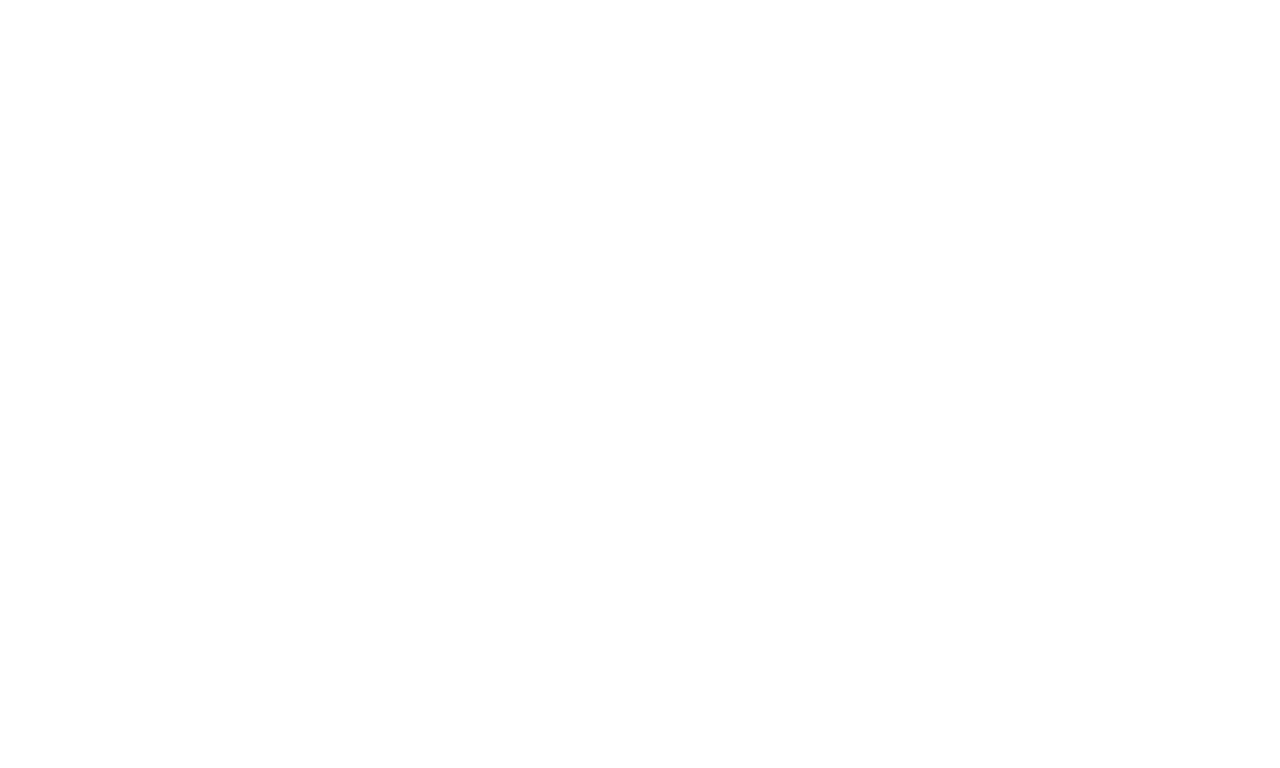
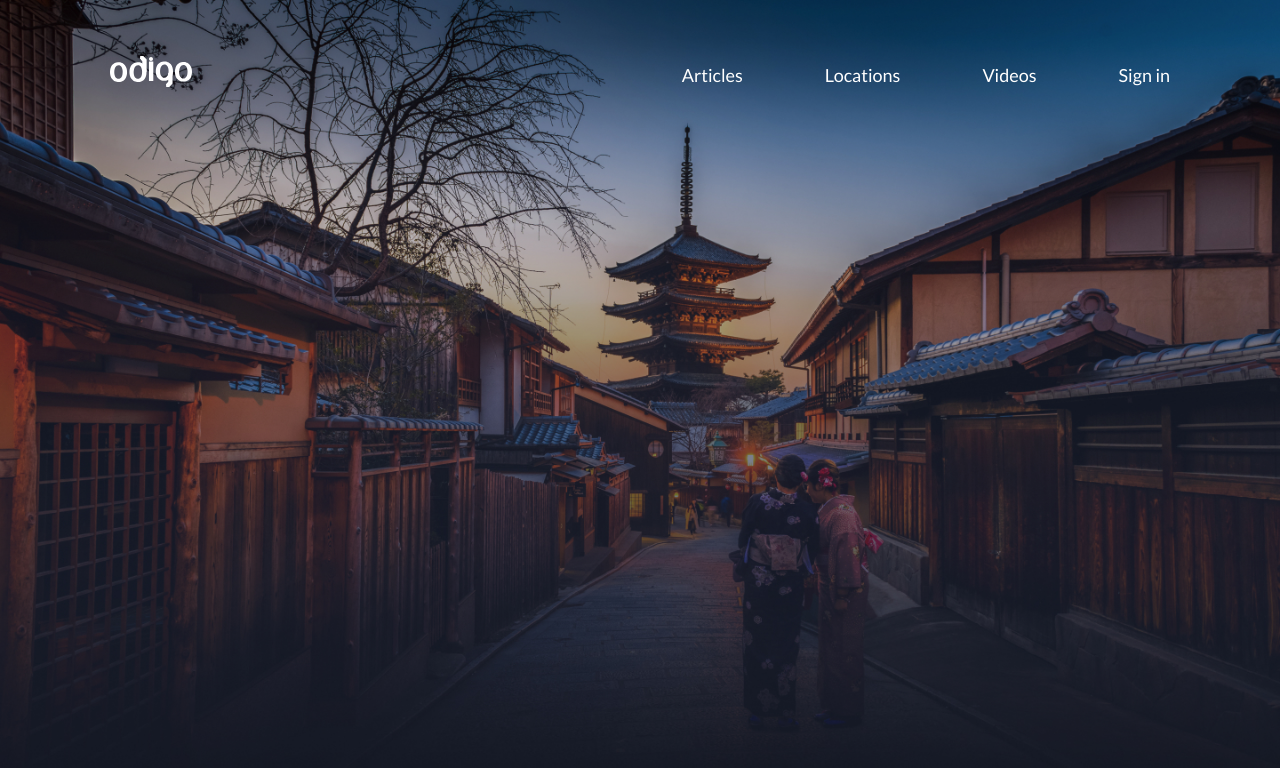
Before and after one commit to ShtefanI11/html-css, a plain HTML site: page travels-in-japan/index.html in a window 1280 px wide. Drawn offline with Linux system fonts and the light colour scheme.

Commit message:
Task:2-travelsInJapan

```diff
--- a/travels-in-japan/css/style.css
+++ b/travels-in-japan/css/style.css
@@ -398,3 +398,60 @@ html {
 *::before {
   box-sizing: inherit;
 }
+body{
+  font-family: 'Lato';
+  font-size: normal;
+  font-size: 16px;
+  line-height: 1.2;
+  font-weight: normal;
+  color: #102746;
+}
+.wrapper{
+  max-width: 1060px;
+  margin: 0 auto;
+}
+/* header styles start */
+.header{
+  position: fixed;
+  top: 0;
+  left: 0;
+  width: 100%;
+}
+.header__wrapper{
+  display: flex;
+  flex-wrap: wrap;
+  align-items: flex-end;
+  justify-content: space-between;
+  padding-top: 56px;
+}
+.header__list{
+  display: flex;
+  flex-wrap: wrap;
+}
+.header__item{
+  margin-right: 82px;
+}
+.header__item:last-child{
+  margin-right: 0;
+}
+.header__link{
+  font-size: 18px;
+  line-height: 24px;
+  font-weight: 400;
+  color: white;
+  text-decoration: none;
+}
+.header__link:hover,
+.header__link:focus,
+.header__link:active{
+  opacity: .75;
+}
+/* header styles end */
+
+/* intro styles start */
+.intro{
+  height: 100vh;
+  background: url('/img/background-Hero.jpg') no-repeat center;
+  background-size: cover;
+}
+/* intro styles end */
--- a/travels-in-japan/index.html
+++ b/travels-in-japan/index.html
@@ -7,6 +7,38 @@
   <link rel="stylesheet" href="./css/style.css">
 </head>
 <body>
+  <header class="header">
+    <div class="wrapper">
+      <div class="header__wrapper">
+        <div class="header__logo-link">
+          <a href="/" alt="Discover Amazing places in Japan">
+            <img src="/img/svg/odigo-Logo.svg" alt="logo-site">
+          </a>
+        </div>
+        <nav class="header__nav">
+          <ul class="header__list">
+            <li class="header__item">
+              <a href="#!" class="header__link">Articles</a>
+            </li>
+            <li class="header__item">
+              <a href="#!" class="header__link">Locations</a>
+            </li>
+            <li class="header__item">
+              <a href="#!" class="header__link">Videos</a>
+            </li>
+            <li class="header__item">
+              <a href="#!" class="header__link">Sign in</a>
+            </li>
+          </ul>
+        </nav>
+      </div>
+    </div>
+   </header>
 
+   <main class="main">
+    <section class="intro">
+
+    </section>
+   </main>
 </body>
 </html>
```
Also changed, not shown: travels-in-japan/tasks.txt.
